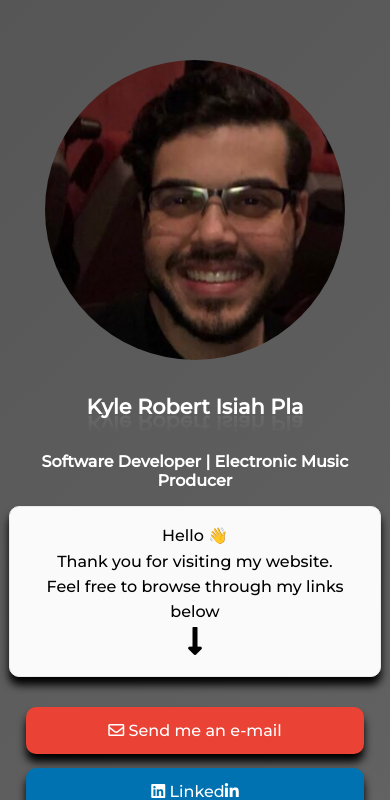
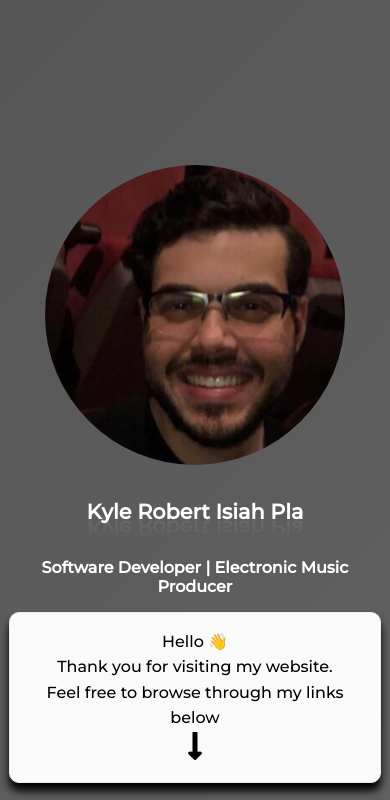
Before and after one commit to kpla001/kylepla.com, a Next.js app: page / in a window 390 px wide. Shown: the part 111-911 px from the top of the page. Built offline with nearby package versions, Linux system fonts and the light colour scheme.

Commit message:
fix iPhone5 SE responsiveness

```diff
--- a/styles/globals.scss
+++ b/styles/globals.scss
@@ -70,7 +70,7 @@ main {
   font-family: "Montserrat", sans-serif;
   margin: 0;
   width: 100;
-  height: 175vh;
+  height: 200vh;
   color: #fff;
   background: linear-gradient(-45deg, #cecece, #616161, #3d3d3d);
   background-size: 400% 400%;
```
